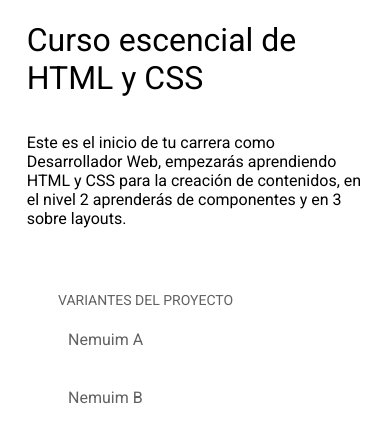
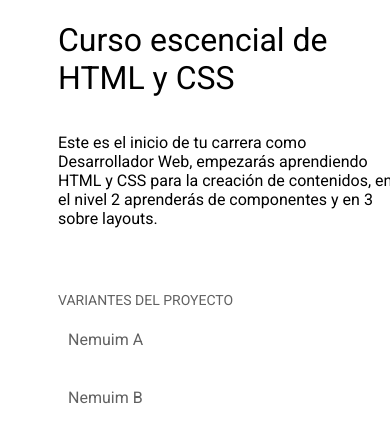
Before and after one commit to DustinBastidas/DustinBastidas-DustinBastidas-curso-esencial-html-css-, a PHP site: page /variantec.html in a window 390 px wide. Shown: the top 427 px of the page. Run offline with PHP 8.4, Linux system fonts and the light colour scheme.

Commit message:
Add files via upload

```diff
--- a/Variantec.css
+++ b/Variantec.css
@@ -389,6 +389,7 @@ pre{
     .title{
         width: 90%;
         margin: auto;
+        margin-inline-start: 50px;
     }
     .main{
         margin: auto;
```
